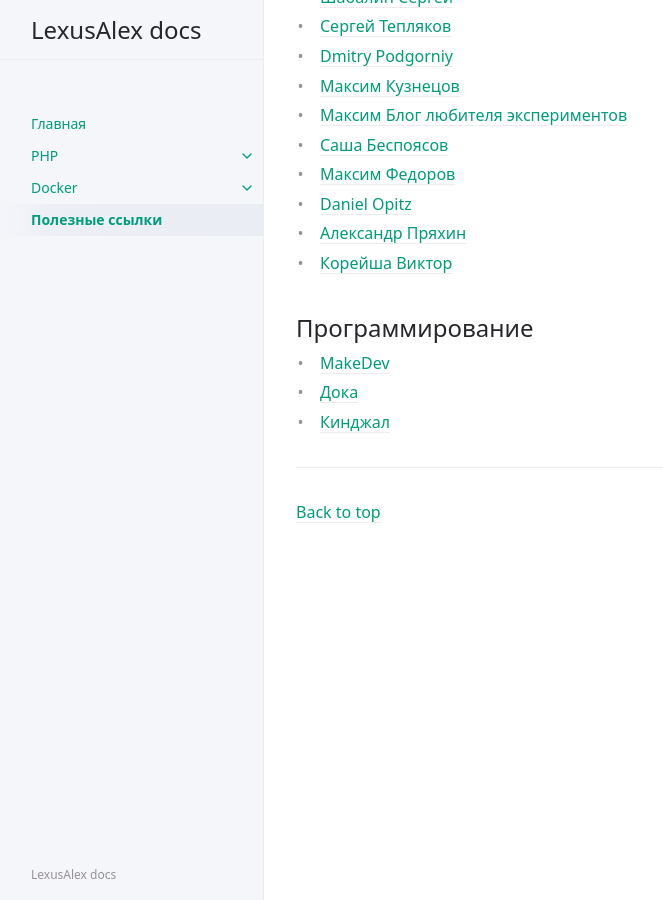
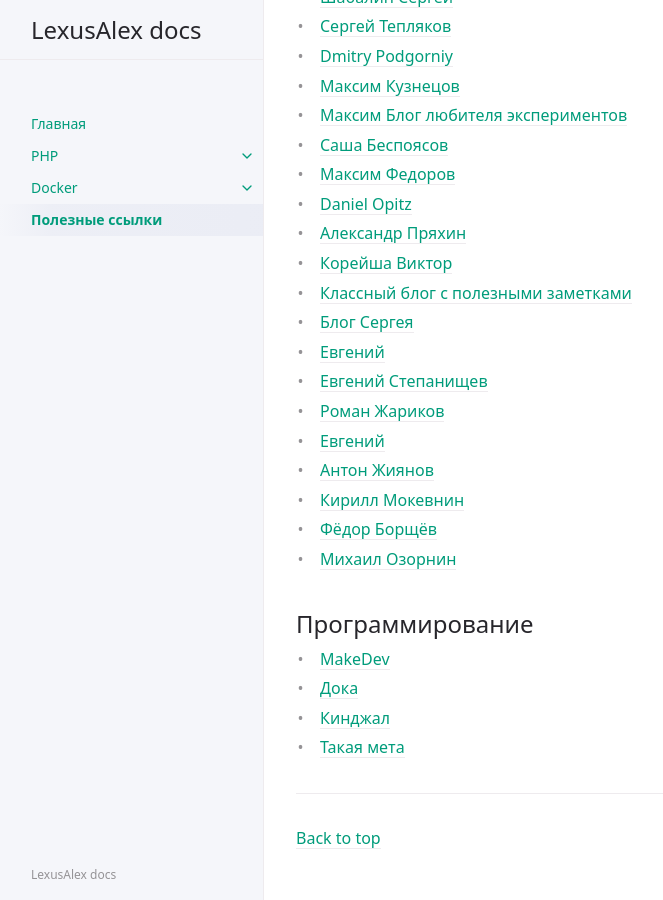
Before and after one commit to LexusAlex/lexusalex-docs, a Jekyll site: the page built from docs/links.md, in a window 1280 px wide and 900 px high, scrolled down 592 px. Shown: the whole window, without its empty margins (108-771 px from the left). Built offline with Jekyll 4.4.1, drawn with Linux system fonts in a browser that asks for light colours.

Commit message:
added some links

```diff
--- a/docs/links.md
+++ b/docs/links.md
@@ -37,9 +37,20 @@ nav_order: 4
 - [Daniel Opitz](https://odan.github.io/)
 - [Александр Пряхин](https://devenergy.ru/)
 - [Корейша Виктор](https://koreysha.ru/)
+- [Классный блог с полезными заметками](http://yugeon-dev.blogspot.com/)
+- [Блог Сергея](https://serhii73.github.io/)
+- [Евгений](http://volter9.github.io/)
+- [Евгений Степанищев](https://bolknote.ru/)
+- [Роман Жариков](https://zharrikov.ru/)
+- [Евгений](https://vporoshok.me/)
+- [Антон Жиянов](https://antonz.ru/)
+- [Кирилл Мокевнин](http://mokevnin.github.io/)
+- [Фёдор Борщёв](https://borshev.com)
+- [Михаил Озорнин](http://mikeozornin.ru/)
 
 ## Программирование
 
 - [MakeDev](https://makedev.org/)
 - [Дока](https://y-doka.site/)
 - [Кинджал](https://kinzhal.media/)
+- [Такая мета](https://someta.site/)
```
